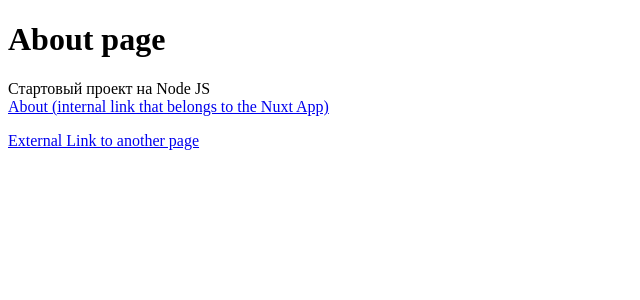
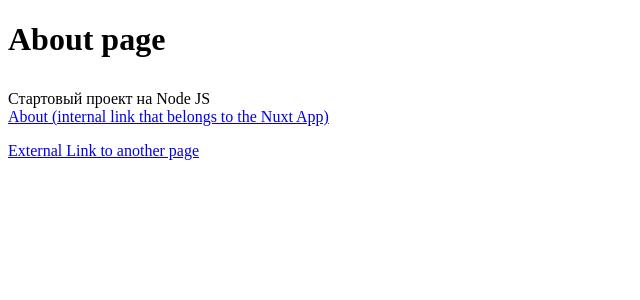
Before and after one commit to novozhilovsergeydisk/start-nuxt, a Nuxt app: page /about in a window 1280 px wide. Shown: the top 300 px of the page, without its empty margins (0-640 px from the left). Built offline with nearby package versions, Linux system fonts and the light colour scheme.

Commit message:
Fixed bug

```diff
--- a/pages/about/index.vue
+++ b/pages/about/index.vue
@@ -2,7 +2,7 @@
   <main>
     <h1>About page</h1>
 
-    <div>
+    <div class="pd-top-10">
       Стартовый проект на Node JS
     </div>
 
@@ -14,5 +14,7 @@
 </template>
 
 <style scoped>
-
+  .pd-top-10 {
+  padding-top: 10px;
+  }
 </style>
```
